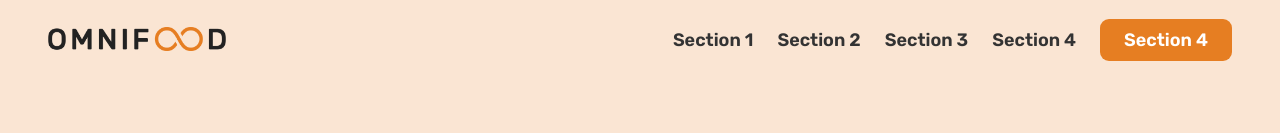
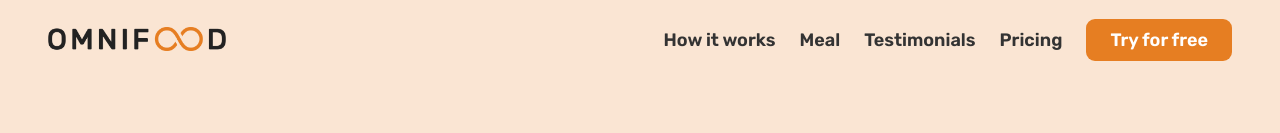
Before and after one commit to Mezin24/Omnifood, a plain HTML site: page index.html in a window 1280 px wide. Shown: the top 133 px of the page. Drawn offline with nearby package versions, Linux system fonts and the light colour scheme.

Commit message:
fix header nav

```diff
--- a/index.html
+++ b/index.html
@@ -27,11 +27,11 @@
       </a>
       <nav class="header-nav">
         <ul class="header-menu-list">
-          <li><a href="#" class="header-menu-item">Section 1</a></li>
-          <li><a href="#" class="header-menu-item">Section 2</a></li>
-          <li><a href="#" class="header-menu-item">Section 3</a></li>
-          <li><a href="#" class="header-menu-item">Section 4</a></li>
-          <li><a href="#" class="header-menu-item nav-cta">Section 4</a></li>
+          <li><a href="#" class="header-menu-item">How it works</a></li>
+          <li><a href="#" class="header-menu-item">Meal</a></li>
+          <li><a href="#" class="header-menu-item">Testimonials</a></li>
+          <li><a href="#" class="header-menu-item">Pricing</a></li>
+          <li><a href="#" class="header-menu-item nav-cta">Try for free</a></li>
         </ul>
       </nav>
     </header>
```
